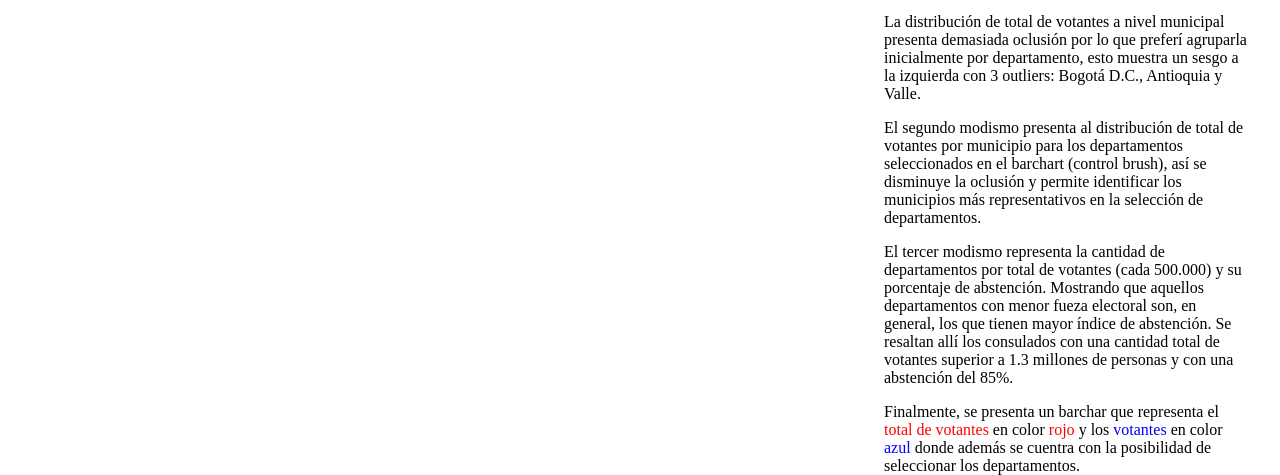
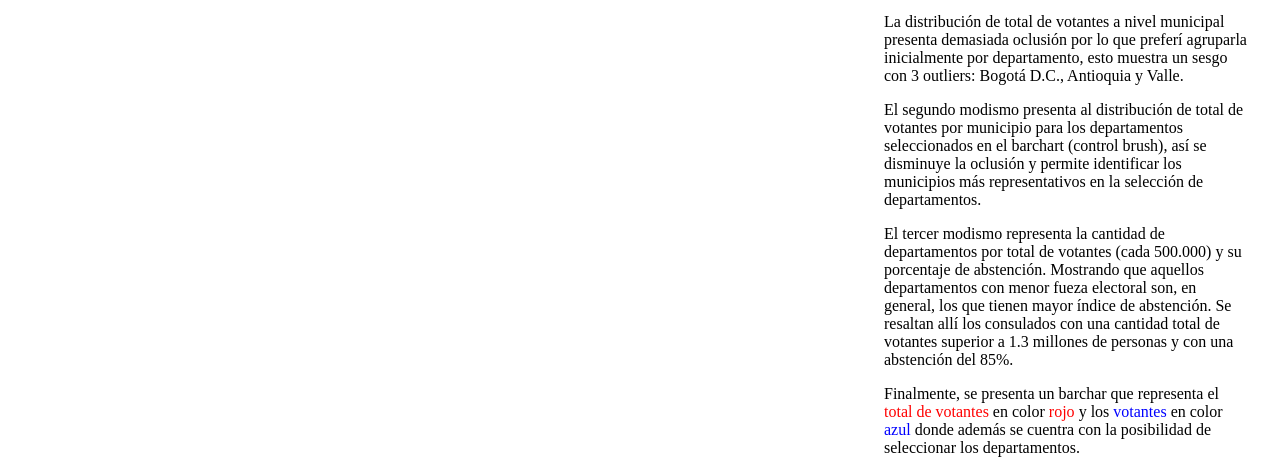
Before and after one commit to JofreManchola/presidenciales2018, a plain HTML site: page index.html in a window 1280 px wide. Shown: the part 359-834 px from the top of the page. Drawn offline with Linux system fonts and the light colour scheme; a script that the page names is missing.

Commit message:
Redacción

```diff
--- a/index.html
+++ b/index.html
@@ -36,7 +36,7 @@
             <p>El objetivo de esta visualización es analizar la distribución de la totalidad de votantes registrados y la abstención
                 en su segunda vueltra presidencial de Colombia en 2018.</p>
             <p>La distribución de total de votantes a nivel municipal presenta demasiada oclusión por lo que preferí agruparla
-                inicialmente por departamento, esto muestra un sesgo a la izquierda con 3 outliers: Bogotá D.C., Antioquia
+                inicialmente por departamento, esto muestra un sesgo con 3 outliers: Bogotá D.C., Antioquia
                 y Valle.</p>
             <p>El segundo modismo presenta al distribución de total de votantes por municipio para los departamentos seleccionados
                 en el barchart (control brush), así se disminuye la oclusión y permite identificar los municipios más
```
